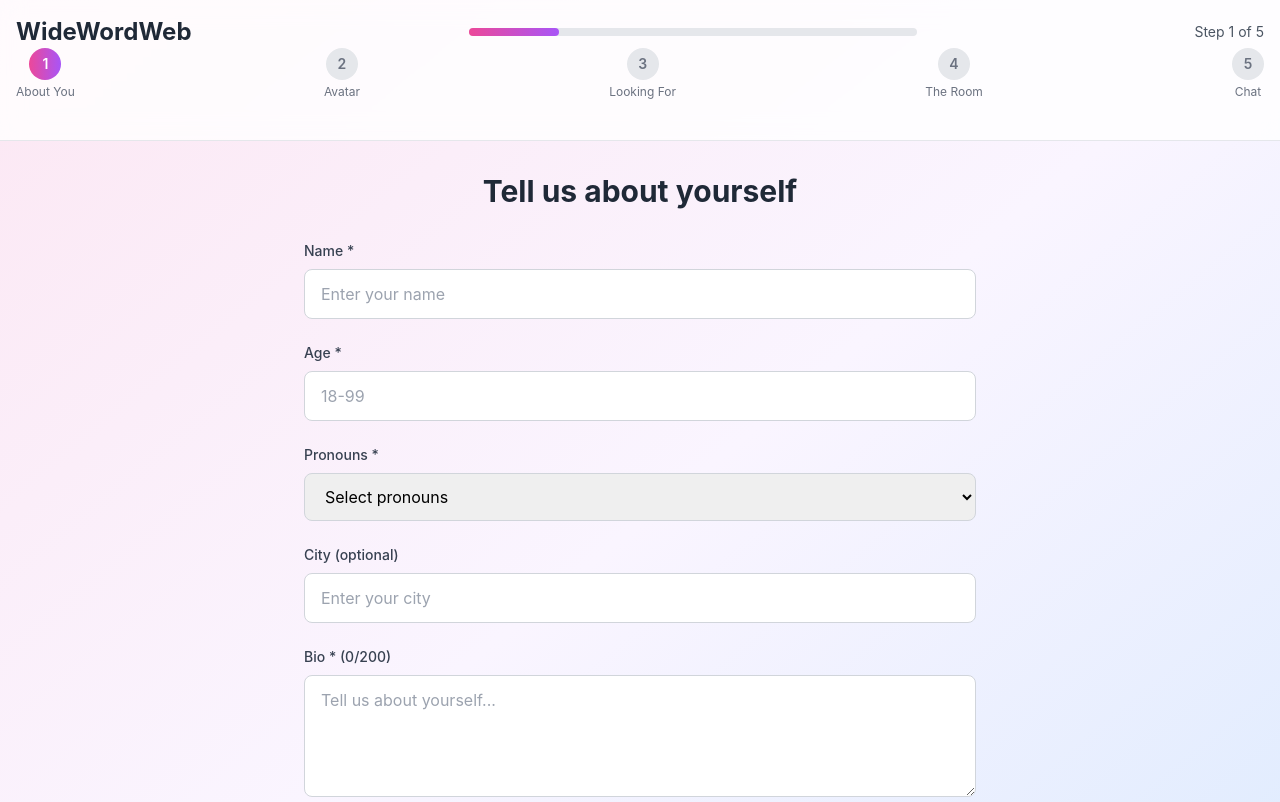
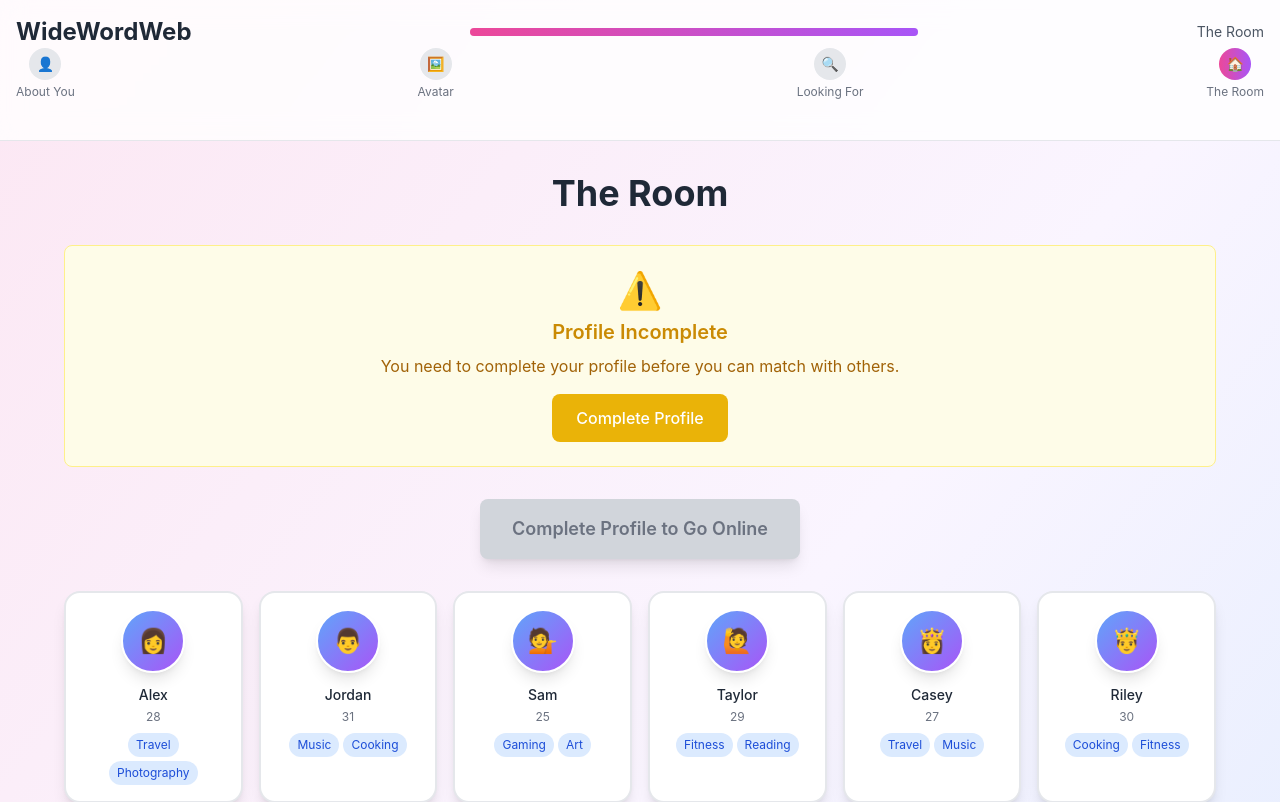
Before and after one commit to Eyaliil/widewordweb, a React (Create React App) app: page / in a window 1280 px wide. Shown: the top 802 px of the page. Built offline with nearby package versions, Linux system fonts and the light colour scheme.

Commit message:
home page room

```diff
--- a/src/App.js
+++ b/src/App.js
@@ -7,7 +7,7 @@ import Step4 from './components/Step4';
 import ChatModal from './components/ChatModal';
 
 function App() {
-  const [step, setStep] = useState(1);
+  const [currentView, setCurrentView] = useState('room'); // 'room', 'step1', 'step2', 'step3'
   const [me, setMe] = useState({
     name: '',
     age: '',
@@ -36,9 +36,15 @@ function App() {
   const [isMatching, setIsMatching] = useState(false);
   const [showChat, setShowChat] = useState(false);
 
+  // Check if profile is complete
+  const isProfileComplete = () => {
+    return me.name && me.age && me.pronouns && me.bio && me.interests.length > 0 &&
+           avatar.type && lookingFor.genders.length > 0 && lookingFor.interests.length > 0 && lookingFor.vibe;
+  };
+
   // Navigation functions
-  const nextStep = () => setStep(step + 1);
-  const prevStep = () => setStep(step - 1);
+  const goToStep = (step) => setCurrentView(step);
+  const goToRoom = () => setCurrentView('room');
 
   // Leave chat
   const leaveChat = () => {
@@ -48,28 +54,42 @@ function App() {
     setIsOnline(false);
   };
 
-  // Render current step
-  const renderCurrentStep = () => {
-    switch (step) {
-      case 1:
-        return <Step1 me={me} setMe={setMe} onNext={nextStep} />;
-      case 2:
-        return <Step2 avatar={avatar} setAvatar={setAvatar} onNext={nextStep} onBack={prevStep} />;
-      case 3:
-        return <Step3 me={me} avatar={avatar} lookingFor={lookingFor} setLookingFor={setLookingFor} onNext={nextStep} onBack={prevStep} />;
-      case 4:
-        return <Step4 me={me} isOnline={isOnline} setIsOnline={setIsOnline} isMatching={isMatching} setIsMatching={setIsMatching} match={match} setMatch={setMatch} setMessages={setMessages} setShowChat={setShowChat} />;
+  // Render current view
+  const renderCurrentView = () => {
+    switch (currentView) {
+      case 'step1':
+        return <Step1 me={me} setMe={setMe} onNext={() => goToStep('step2')} onBack={goToRoom} />;
+      case 'step2':
+        return <Step2 avatar={avatar} setAvatar={setAvatar} onNext={() => goToStep('step3')} onBack={() => goToStep('step1')} />;
+      case 'step3':
+        return <Step3 me={me} avatar={avatar} lookingFor={lookingFor} setLookingFor={setLookingFor} onNext={goToRoom} onBack={() => goToStep('step2')} />;
+      case 'room':
       default:
-        return <div>Step not found</div>;
+        return (
+          <Step4
+            me={me}
+            avatar={avatar}
+            isProfileComplete={isProfileComplete()}
+            isOnline={isOnline}
+            setIsOnline={setIsOnline}
+            isMatching={isMatching}
+            setIsMatching={setIsMatching}
+            match={match}
+            setMatch={setMatch}
+            setMessages={setMessages}
+            setShowChat={setShowChat}
+            onEditProfile={() => goToStep('step1')}
+          />
+        );
     }
   };
 
   return (
     <div className="min-h-screen bg-gradient-to-br from-pink-100 via-purple-50 to-blue-100">
-      <Header step={step} />
+      <Header currentView={currentView} />
 
       <div className="container mx-auto px-4 py-8">
-        {renderCurrentStep()}
+        {renderCurrentView()}
       </div>
 
       {showChat && match && (
--- a/src/components/Header.js
+++ b/src/components/Header.js
@@ -1,12 +1,34 @@
 import React from 'react';
 
-const Header = ({ step }) => {
+const Header = ({ currentView }) => {
+  // Get current step number for progress
+  const getCurrentStep = () => {
+    switch (currentView) {
+      case 'step1': return 1;
+      case 'step2': return 2;
+      case 'step3': return 3;
+      case 'room': return 4;
+      default: return 1;
+    }
+  };
+
+  // Get view title
+  const getViewTitle = () => {
+    switch (currentView) {
+      case 'step1': return 'About You';
+      case 'step2': return 'Choose Avatar';
+      case 'step3': return 'Looking For';
+      case 'room': return 'The Room';
+      default: return 'WideWordWeb';
+    }
+  };
+
   // Progress bar component
   const ProgressBar = () => (
     <div className="w-full bg-gray-200 rounded-full h-2">
       <div
         className="bg-gradient-to-r from-pink-500 to-purple-500 h-2 rounded-full transition-all duration-300"
-        style={{ width: `${(step / 5) * 100}%` }}
+        style={{ width: `${(getCurrentStep() / 4) * 100}%` }}
       ></div>
     </div>
   );
@@ -14,21 +36,22 @@ const Header = ({ step }) => {
   // Step indicator component
   const StepIndicator = () => (
     <div className="flex justify-between items-center mb-6">
-      {[1, 2, 3, 4, 5].map((stepNum) => (
-        <div key={stepNum} className="flex flex-col items-center">
+      {[
+        { key: 'step1', label: 'About You', icon: '👤' },
+        { key: 'step2', label: 'Avatar', icon: '🖼️' },
+        { key: 'step3', label: 'Looking For', icon: '🔍' },
+        { key: 'room', label: 'The Room', icon: '🏠' }
+      ].map((step) => (
+        <div key={step.key} className="flex flex-col items-center">
           <div className={`w-8 h-8 rounded-full flex items-center justify-center text-sm font-semibold ${
-            stepNum <= step
+            step.key === currentView
               ? 'bg-gradient-to-r from-pink-500 to-purple-500 text-white'
               : 'bg-gray-200 text-gray-500'
           }`}>
-            {stepNum}
+            {step.icon}
           </div>
           <div className="text-xs text-gray-500 mt-1 hidden sm:block">
-            {stepNum === 1 && 'About You'}
-            {stepNum === 2 && 'Avatar'}
-            {stepNum === 3 && 'Looking For'}
-            {stepNum === 4 && 'The Room'}
-            {stepNum === 5 && 'Chat'}
+            {step.label}
           </div>
         </div>
       ))}
@@ -44,7 +67,7 @@ const Header = ({ step }) => {
             <ProgressBar />
           </div>
           <div className="text-sm text-gray-600">
-            Step {step} of 5
+            {getViewTitle()}
           </div>
         </div>
         <StepIndicator />
--- a/src/components/Step1.js
+++ b/src/components/Step1.js
@@ -2,7 +2,7 @@ import React from 'react';
 import { INTERESTS, PRONOUNS } from '../data/constants';
 import { isStep1Valid } from '../utils/validation';
 
-const Step1 = ({ me, setMe, onNext }) => {
+const Step1 = ({ me, setMe, onNext, onBack }) => {
   return (
     <div className="max-w-2xl mx-auto">
       <h1 className="text-3xl font-bold text-center text-gray-800 mb-8">Tell us about yourself</h1>
@@ -96,7 +96,13 @@ const Step1 = ({ me, setMe, onNext }) => {
         </div>
       </div>
 
-      <div className="mt-8 flex justify-end">
+      <div className="mt-8 flex justify-between">
+        <button
+          onClick={onBack}
+          className="px-8 py-3 bg-gray-300 text-gray-700 font-semibold rounded-lg hover:bg-gray-400 transition-colors duration-200"
+        >
+          Back to Room
+        </button>
         <button
           onClick={onNext}
           disabled={!isStep1Valid(me)}
--- a/src/components/Step4.js
+++ b/src/components/Step4.js
@@ -1,9 +1,14 @@
 import React from 'react';
 import { MOCK_USERS } from '../data/mockUsers';
 
-const Step4 = ({ me, isOnline, setIsOnline, isMatching, setIsMatching, match, setMatch, setMessages, setShowChat }) => {
+const Step4 = ({ me, avatar, isProfileComplete, isOnline, setIsOnline, isMatching, setIsMatching, match, setMatch, setMessages, setShowChat, onEditProfile }) => {
   // Go online and find match
   const goOnline = () => {
+    if (!isProfileComplete) {
+      alert('Please complete your profile first!');
+      return;
+    }
+
     setIsOnline(true);
     setIsMatching(true);
 
@@ -30,13 +35,77 @@ const Step4 = ({ me, isOnline, setIsOnline, isMatching, setIsMatching, match, se
     <div className="max-w-6xl mx-auto">
       <h1 className="text-4xl font-bold text-center text-gray-800 mb-8">The Room</h1>
 
+      {/* Profile Status */}
+      {!isProfileComplete && (
+        <div className="bg-yellow-50 border border-yellow-200 rounded-lg p-6 mb-8 text-center">
+          <div className="text-yellow-600 mb-4">
+            <div className="text-4xl mb-2">⚠️</div>
+            <h2 className="text-xl font-semibold mb-2">Profile Incomplete</h2>
+            <p className="text-yellow-700">You need to complete your profile before you can match with others.</p>
+          </div>
+          <button
+            onClick={onEditProfile}
+            className="px-6 py-3 bg-yellow-500 text-white font-medium rounded-lg hover:bg-yellow-600 transition-colors duration-200"
+          >
+            Complete Profile
+          </button>
+        </div>
+      )}
+
+      {/* Profile Summary */}
+      {isProfileComplete && (
+        <div className="bg-white rounded-2xl shadow-lg p-6 mb-8 border border-gray-200">
+          <h2 className="text-xl font-semibold text-gray-800 mb-4 text-center">Your Profile</h2>
+          <div className="flex items-center justify-center space-x-6">
+            <div className="text-center">
+              <div className="w-20 h-20 bg-gradient-to-br from-pink-400 to-purple-500 rounded-full mx-auto flex items-center justify-center text-3xl border-2 border-white shadow-lg mb-3">
+                {avatar.type === 'image' && avatar.image ? (
+                  <img src={avatar.image} alt="Avatar" className="w-full h-full rounded-full object-cover" />
+                ) : (
+                  avatar.initials || avatar.emoji
+                )}
+              </div>
+              <p className="font-medium text-gray-800">{me.name}</p>
+              <p className="text-sm text-gray-500">{me.age} • {me.pronouns}</p>
+            </div>
+            <div className="text-center">
+              <p className="text-sm text-gray-600 mb-2">{me.bio}</p>
+              <div className="flex flex-wrap gap-1 justify-center">
+                {me.interests.slice(0, 3).map(interest => (
+                  <span key={interest} className="px-2 py-1 bg-pink-100 text-pink-700 text-xs rounded-full">
+                    {interest}
+                  </span>
+                ))}
+                {me.interests.length > 3 && (
+                  <span className="px-2 py-1 bg-gray-100 text-gray-600 text-xs rounded-full">
+                    +{me.interests.length - 3} more
+                  </span>
+                )}
+              </div>
+            </div>
+            <button
+              onClick={onEditProfile}
+              className="px-4 py-2 bg-gray-500 text-white text-sm rounded-lg hover:bg-gray-600 transition-colors duration-200"
+            >
+              Edit Profile
+            </button>
+          </div>
+        </div>
+      )}
+
+      {/* Online Status */}
       {!isOnline ? (
         <div className="text-center mb-8">
           <button
             onClick={goOnline}
-            className="px-8 py-4 bg-gradient-to-r from-pink-500 to-purple-500 text-white font-semibold rounded-lg text-lg hover:from-pink-600 hover:to-purple-600 transition-all duration-200 shadow-lg"
+            disabled={!isProfileComplete}
+            className={`px-8 py-4 font-semibold rounded-lg text-lg transition-all duration-200 shadow-lg ${
+              isProfileComplete
+                ? 'bg-gradient-to-r from-pink-500 to-purple-500 text-white hover:from-pink-600 hover:to-purple-600'
+                : 'bg-gray-300 text-gray-500 cursor-not-allowed'
+            }`}
           >
-            Go Online
+            {isProfileComplete ? 'Go Online' : 'Complete Profile to Go Online'}
           </button>
         </div>
       ) : isMatching ? (
@@ -98,7 +167,7 @@ const Step4 = ({ me, isOnline, setIsOnline, isMatching, setIsMatching, match, se
 
       <div className="mt-8 text-center text-gray-600">
         <p className="text-lg">Scroll to discover more people in The Room</p>
-        <p className="text-sm mt-2">Tap on avatars to learn more about them</p>
+        <p className="text-sm mt-2">Complete your profile to start matching!</p>
       </div>
     </div>
   );
```
Also changed, not shown: 7 other files (tests, documents, lock files or other folders).
